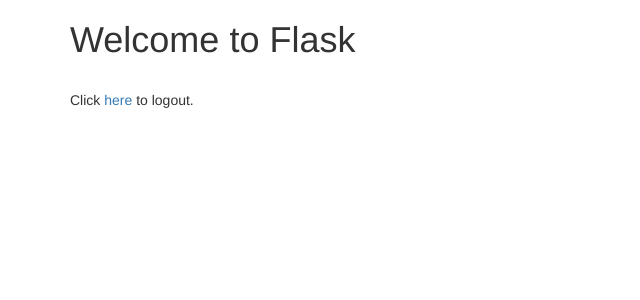
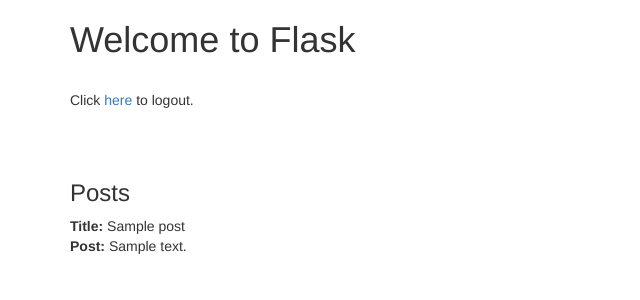
Before and after one commit to 00willo/flask-intro, a Flask app: template templates/index.html in a window 1280 px wide. Shown: the top 300 px of the page, without its empty margins (0-640 px from the left). Run offline with Flask 2, Linux system fonts and the light colour scheme; the template is opened without the code that fills it: most values are stand-ins (such as "Sample title", 1, 10 or a date in 2020).

Commit message:
Done for Part 5

```diff
--- a/app.py
+++ b/app.py
@@ -1,12 +1,14 @@
 # import the Flask class from the flask module
 from flask import Flask, render_template, redirect, url_for, request, session, \
-    flash
+    flash, g
 from functools import wraps
+import sqlite3
 
 # create the application object
 app = Flask(__name__)
 
 app.secret_key = "my precious key"
+app.database = "sample.db"
 
 
 # login required decorator
@@ -24,8 +26,12 @@
 @app.route('/')
 @login_required
 def home():
-    #return "Hello, world!"  # return a string
-    return render_template("index.html")  # render a template
+    # return "Hello, world!"  # return a string
+    g.db = connect_db()
+    cur = g.db.execute('select * from posts')
+    posts = [dict(title=row[0], description=row[1]) for row in cur.fetchall()]
+    g.db.close()
+    return render_template("index.html", posts=posts)  # render a template
 
 
 @app.route('/welcome')
@@ -55,6 +61,10 @@
     return redirect(url_for('welcome'))
 
 
+def connect_db():
+    return sqlite3.connect(app.database)
+
+
 # state the server with the 'run()' method
 if __name__ == '__main__':
     app.run(debug=True)
--- a/templates/index.html
+++ b/templates/index.html
@@ -4,5 +4,12 @@
 <h1>Welcome to Flask</h1>
 <br>
 <p>Click <a href="/logout">here</a> to logout.</p>
+<br><br>
+<h3>Posts</h3>
+{% for post in posts %}
+	<strong>Title:</strong> {{ post.title }} <br>
+	<strong>Post:</strong> {{ post.description }} <br>
+        <br>
+{% endfor %}
 
 {% endblock %}
```
Also changed, not shown: sql.py (added, +7 -0 lines).
